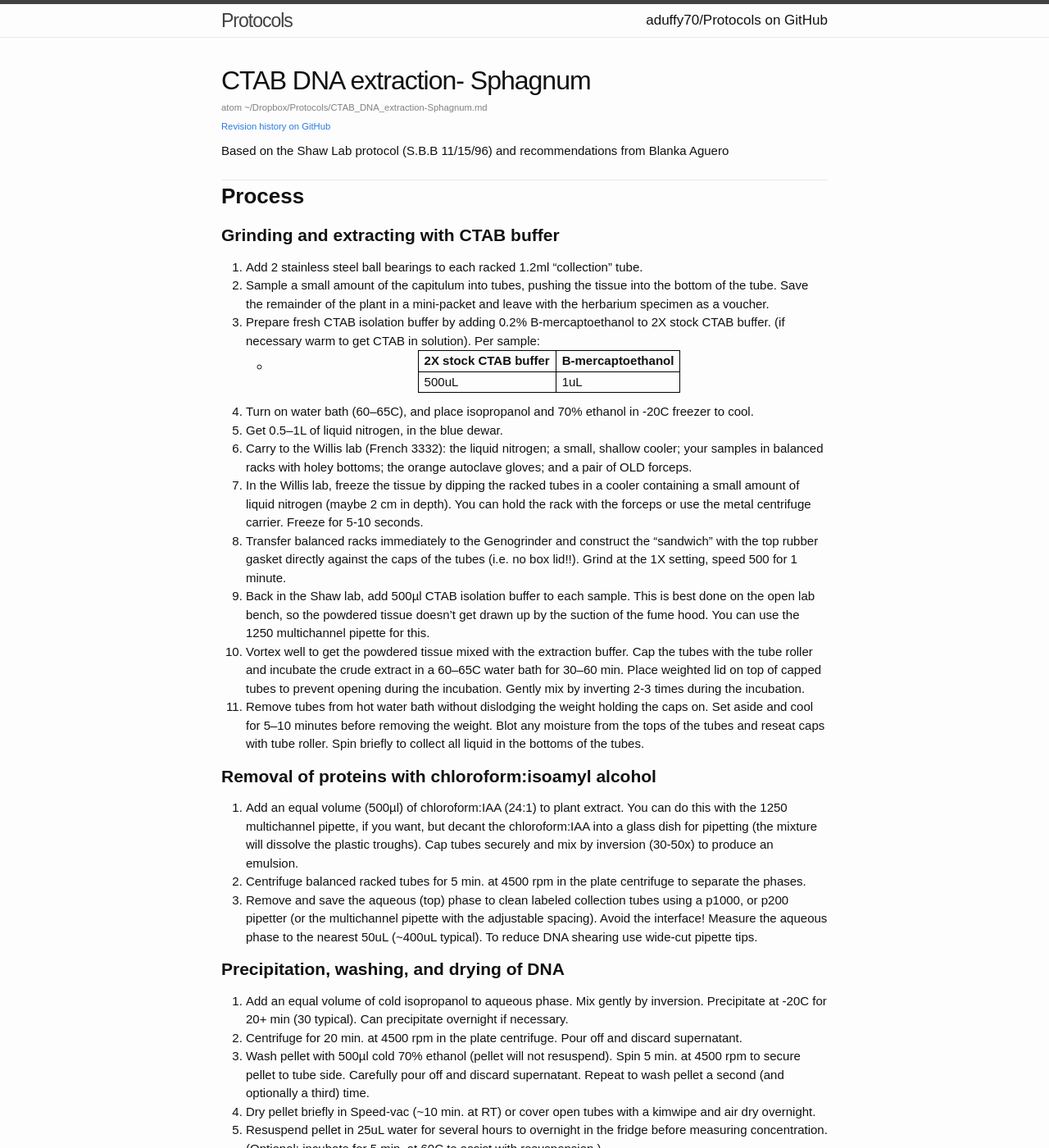
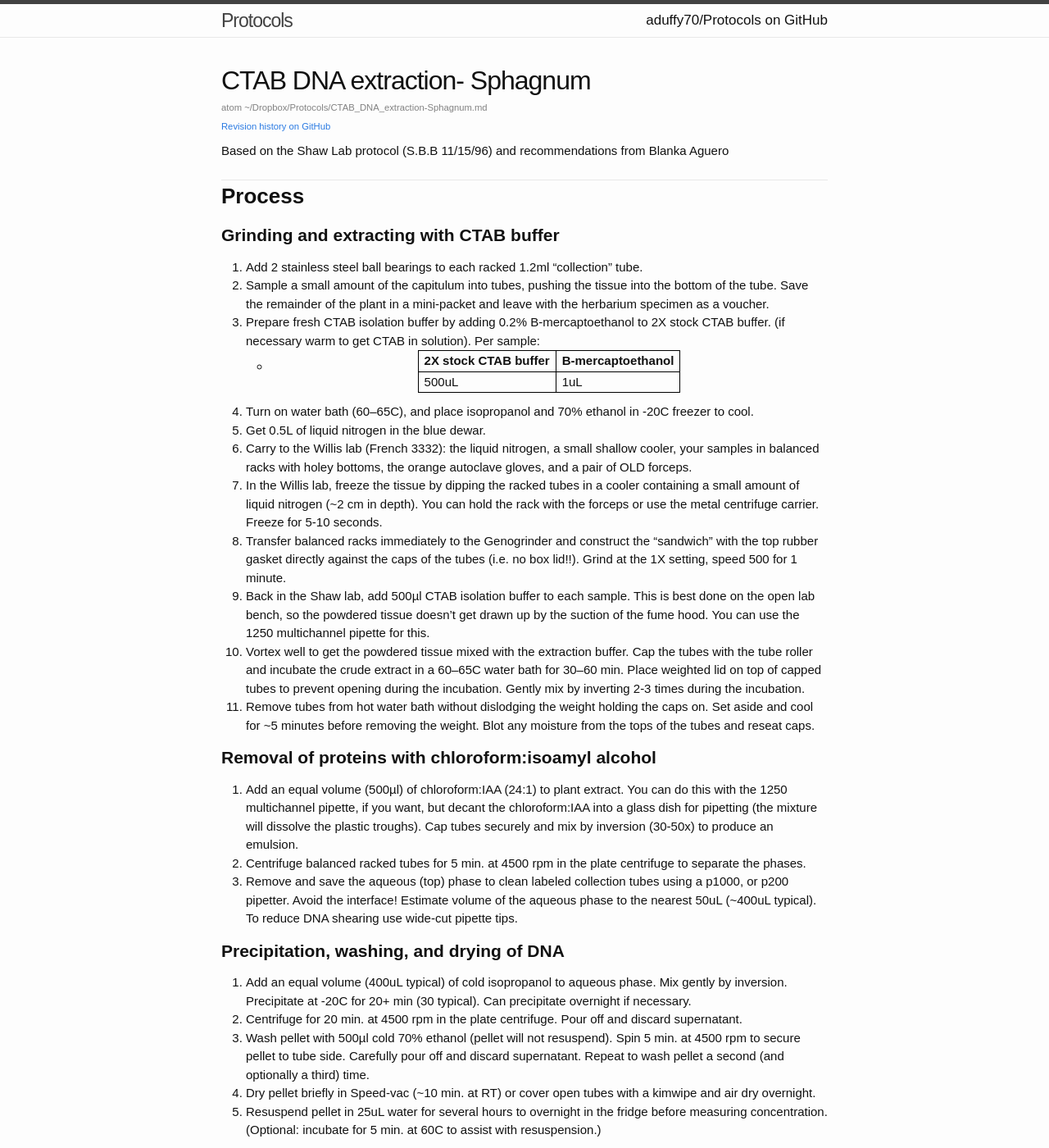
Before and after one commit to aduffy70/Protocols, a Jekyll site: the page built from CTAB_DNA_extraction-Sphagnum.md, in a window 1280 px wide and 1400 px high. Shown: the whole window at 82% size. Built offline with Jekyll 4.4.1, drawn with Linux system fonts in a browser that asks for light colours; some web fonts are replaced.

Commit message:
We only need 0.5L liquid nitrogen, Don't spin tubes before adding chloroform--it makes a pellet that won't break apart without vortexing and we don't want to risk shearing DNA. I use a single- pipette to collect the aqueous layer--trying to do this with a multipipetter would be crazy. Unless something has gone wrong, I'm always getting about 400uL of the aqueous layer. If there is more than that I leave it behind, which simplifies deciding how much isoproponol to add to each tube--always 400uL.

```diff
--- a/CTAB_DNA_extraction-Sphagnum.md
+++ b/CTAB_DNA_extraction-Sphagnum.md
@@ -17,23 +17,23 @@ Based on the Shaw Lab protocol (S.B.B 11/15/96) and recommendations from Blanka
     | 500uL | 1uL |
 
 1. Turn on water bath (60--65C), and place isopropanol and 70% ethanol in -20C freezer to cool.
-1. Get 0.5--1L of liquid nitrogen, in the blue dewar.
-1. Carry to the Willis lab (French 3332): the liquid nitrogen; a small, shallow cooler; your samples in balanced racks with holey bottoms; the orange autoclave gloves; and a pair of OLD forceps.
-1. In the Willis lab, freeze the tissue by dipping the racked tubes in a cooler containing a small amount of liquid nitrogen (maybe 2 cm in depth). You can hold the rack with the forceps or use the metal centrifuge carrier. Freeze for 5-10 seconds.
+1. Get 0.5L of liquid nitrogen in the blue dewar.
+1. Carry to the Willis lab (French 3332): the liquid nitrogen, a small shallow cooler, your samples in balanced racks with holey bottoms, the orange autoclave gloves, and a pair of OLD forceps.
+1. In the Willis lab, freeze the tissue by dipping the racked tubes in a cooler containing a small amount of liquid nitrogen (~2 cm in depth). You can hold the rack with the forceps or use the metal centrifuge carrier. Freeze for 5-10 seconds.
 1. Transfer balanced racks immediately to the Genogrinder and construct the “sandwich” with the top rubber gasket directly against the caps of the tubes (i.e. no box lid!!). Grind at the 1X setting, speed 500 for 1 minute.
 1. Back in the Shaw lab, add 500µl CTAB isolation buffer to each sample.  This is best done on the open lab bench, so the powdered tissue doesn't get drawn up by the suction of the fume hood.  You can use the 1250 multichannel pipette for this.
 1. Vortex well to get the powdered tissue mixed with the extraction buffer. Cap the tubes with the tube roller and incubate the crude extract in a 60--65C water bath for 30--60 min.  Place weighted lid on top of capped tubes to prevent opening during the incubation. Gently mix by inverting 2-3 times during the incubation.
-1. Remove tubes from hot water bath without dislodging the weight holding the caps on. Set aside and cool for 5--10 minutes before removing the weight. Blot any moisture from the tops of the tubes and reseat caps with tube roller. Spin briefly to collect all liquid in the bottoms of the tubes.
+1. Remove tubes from hot water bath without dislodging the weight holding the caps on. Set aside and cool for ~5 minutes before removing the weight. Blot any moisture from the tops of the tubes and reseat caps.
 
 ## Removal of proteins with chloroform:isoamyl alcohol
 
 1. Add an equal volume (500µl) of chloroform:IAA (24:1) to plant extract.  You can do this with the 1250 multichannel pipette, if you want, but decant the chloroform:IAA into a glass dish for pipetting (the mixture will dissolve the plastic troughs). Cap tubes securely and mix by inversion (30-50x) to produce an emulsion.
 1. Centrifuge balanced racked tubes for 5 min. at 4500 rpm in the plate centrifuge to separate the phases.
-1. Remove and save the aqueous (top) phase to clean labeled collection tubes using a p1000, or p200 pipetter (or the multichannel pipette with the adjustable spacing).  Avoid the interface! Measure the aqueous phase to the nearest 50uL (~400uL typical). To reduce DNA shearing use wide-cut pipette tips.
+1. Remove and save the aqueous (top) phase to clean labeled collection tubes using a p1000, or p200 pipetter.  Avoid the interface! Estimate volume of the aqueous phase to the nearest 50uL (~400uL typical). To reduce DNA shearing use wide-cut pipette tips.
 
 ## Precipitation, washing, and drying of DNA
 
-1. Add an equal volume of cold isopropanol to aqueous phase.  Mix gently by inversion.  Precipitate at -20C for 20+ min (30 typical).  Can precipitate overnight if necessary.
+1. Add an equal volume (400uL typical) of cold isopropanol to aqueous phase.  Mix gently by inversion.  Precipitate at -20C for 20+ min (30 typical).  Can precipitate overnight if necessary.
 1. Centrifuge for 20 min. at 4500 rpm in the plate centrifuge.  Pour off and discard supernatant.
 1. Wash pellet with 500µl cold 70% ethanol (pellet will not resuspend).  Spin 5 min. at 4500 rpm to secure pellet to tube side.  Carefully pour off and discard supernatant. Repeat to wash pellet a second (and optionally a third) time.
 1. Dry pellet briefly in Speed-vac (~10 min. at RT) or cover open tubes with a kimwipe and air dry overnight.
```
